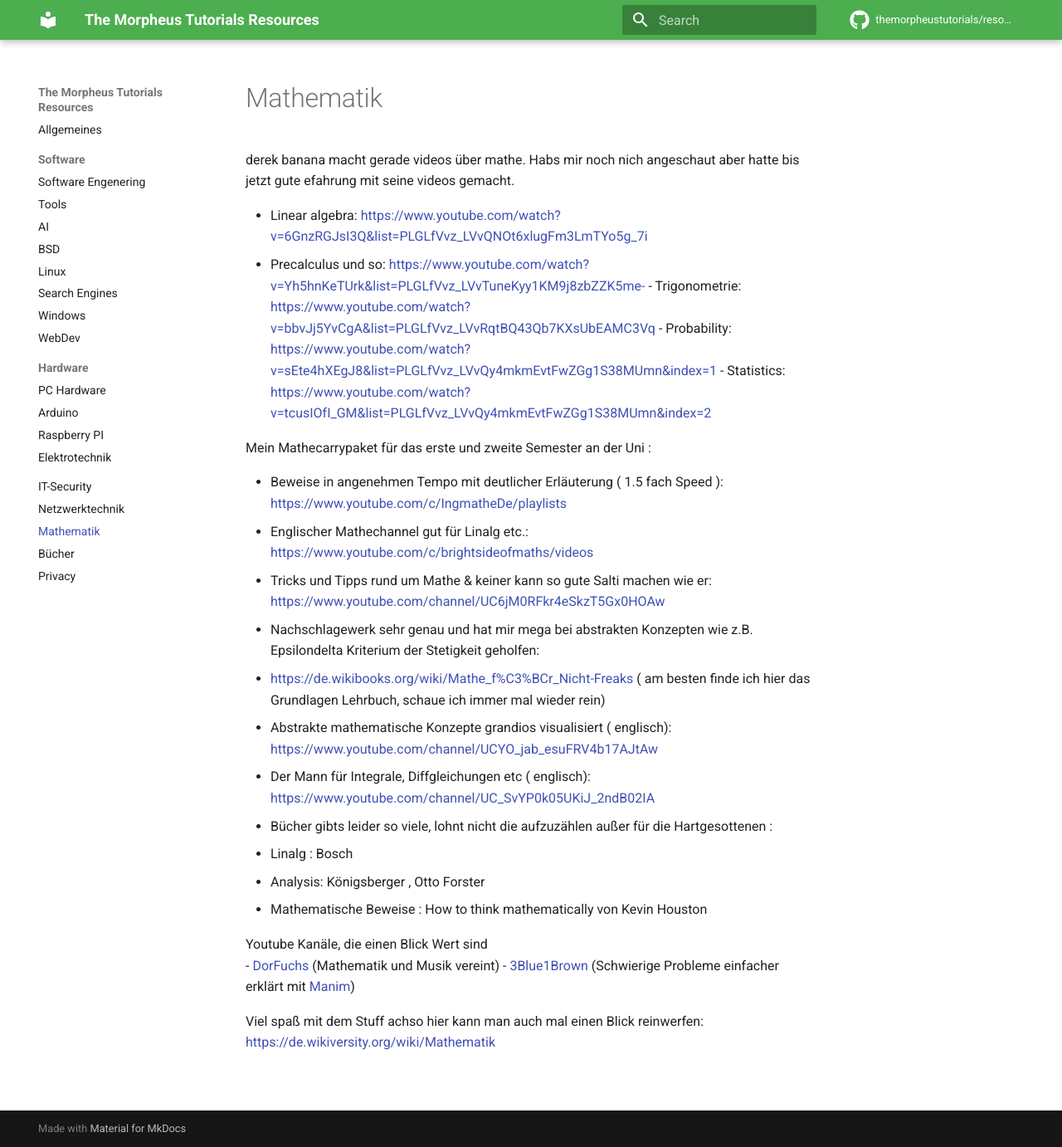
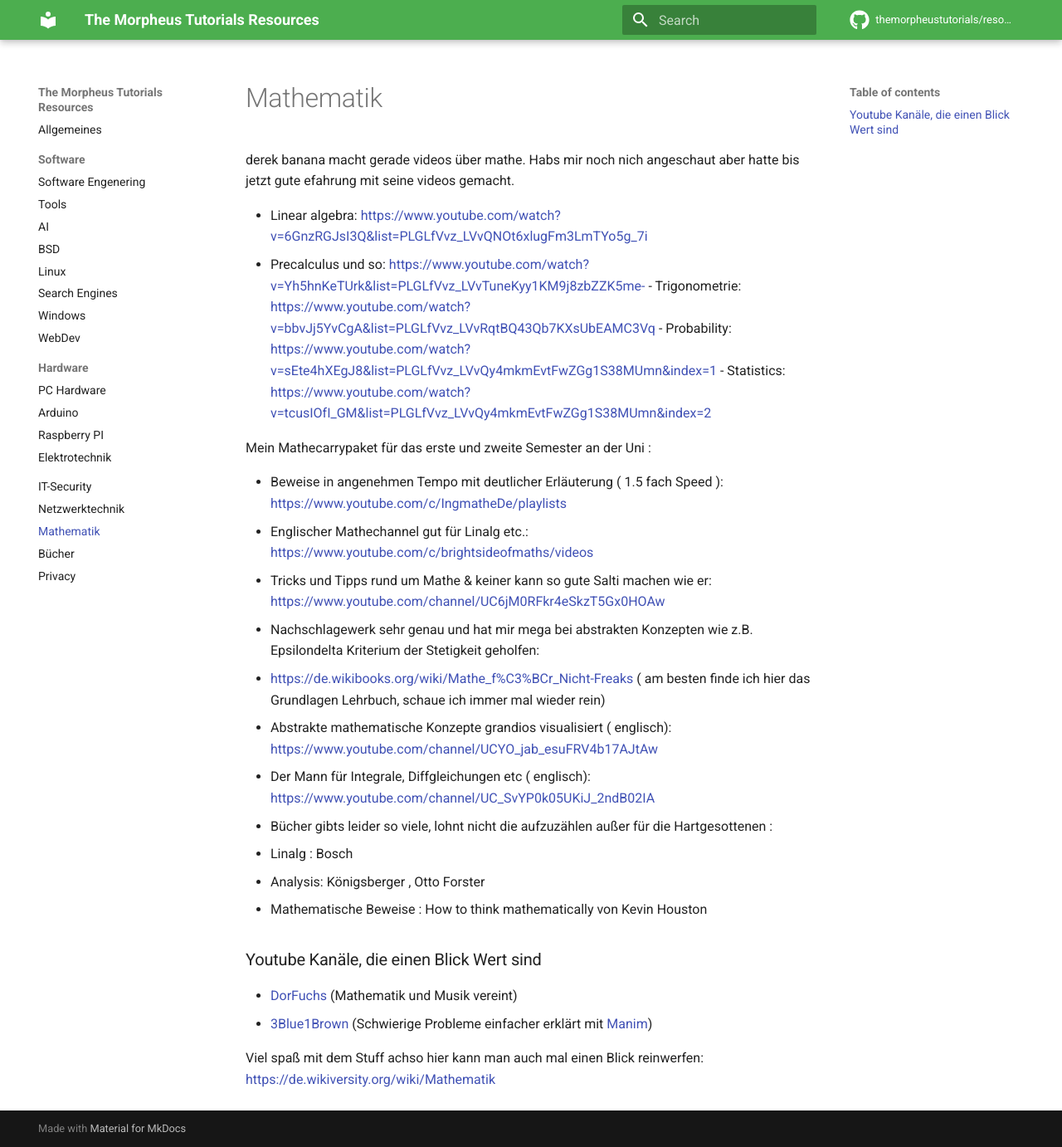
Before and after one commit to themorpheustutorials/resources, an MkDocs documentation site: the page built from docs/mathematik.md, in a window 1280 px wide and 1382 px high. Shown: the whole window at 83% size. Built offline with MkDocs 1.6.1 and Material for MkDocs 9.7.7, drawn with Linux system fonts in a browser that asks for light colours; comment, search, counter and statistics services are not loaded.

Commit message:
Update mathematik.md

```diff
--- a/docs/mathematik.md
+++ b/docs/mathematik.md
@@ -35,7 +35,7 @@ Mein Mathecarrypaket für das erste und zweite Semester an der Uni :
 - Mathematische Beweise : How to think mathematically von Kevin Houston
 
 
-Youtube Kanäle, die einen Blick Wert sind
+### Youtube Kanäle, die einen Blick Wert sind
 - [DorFuchs](https://www.youtube.com/user/DorFuchs) (Mathematik und Musik vereint)
 - [3Blue1Brown](https://www.youtube.com/channel/UCYO_jab_esuFRV4b17AJtAw) (Schwierige Probleme einfacher erklärt mit [Manim](https://github.com/3b1b/manim))
 
```
